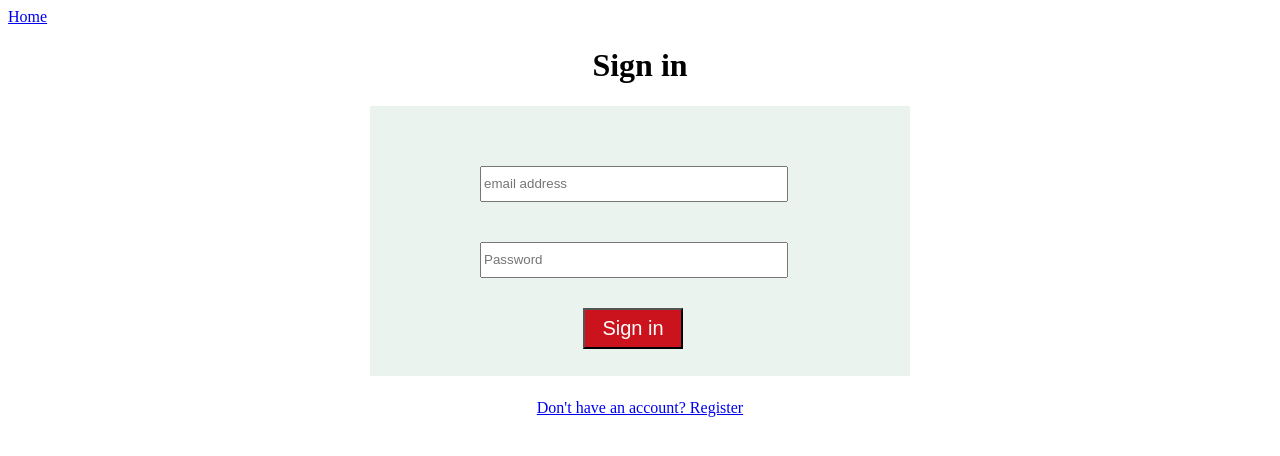
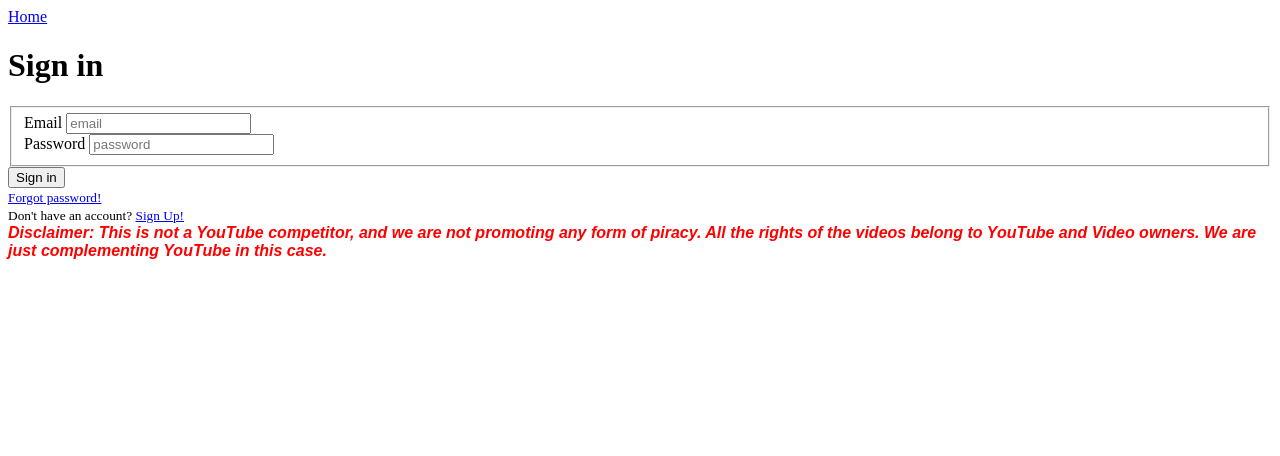
Before and after one commit to roochieng/YouTube_BookMarker, a Flask app: page /login in a window 1280 px wide. Shown: the top 456 px of the page. Run offline with Flask 3, Linux system fonts and the light colour scheme; parts of the project's set-up code (start-up, migrations or seed data) failed here and were passed over.

Commit message:
adding sign up and signin

```diff
--- a/YoutubeBookMark/app.py
+++ b/YoutubeBookMark/app.py
@@ -1,8 +1,13 @@
 from flask import render_template, request, url_for, flash, redirect
-from models.base_model import RegistrationForm, LoginForm
-# from flask_sqlalchemy import SQLAlchemy
+from models.base_model import RegistrationForm, LoginForm, UrlBookmark
+from flask_sqlalchemy import SQLAlchemy
 from flask_migrate import Migrate
-from config import app, db
+from config import app, db, bcrypt
+from pytube import YouTube
+from models.storage import User
+from models.ytbookmarker import YouTubeBookMarker
+from datetime import datetime
+from flask_login import login_user, current_user, logout_user, login_required
 
 
 
@@ -10,25 +15,62 @@
 def index():
     return render_template("index.html")
 
-@app.route("/bookmarks", methods=['GET', 'POST'])
-# @login_required
+@app.route("/dashboard", methods=['GET', 'POST'])
+@login_required
 def bookmarks():
     return render_template("bookmarks.html")
 
 @app.route("/login", methods=['GET', 'POST'])
 def login():
-    return render_template("login.html")
+    form = LoginForm()
+    if form.validate_on_submit():
+        user = User.query.filter_by(email=form.email.data).first()
+        if user and bcrypt.check_password_hash(user.password, form.password.data):
+            login_user(user)
+            next_page = request.args.get('next')
+            return redirect(next_page) if next_page else redirect(url_for('dashboard'))
+        else:
+            flash('Login unsuccessful. Check email and password', 'danger')
+    return render_template("login.html", titel='login', form=form)
 
 @app.route("/signup", methods=['GET', 'POST'])
 def signup():
     form = RegistrationForm()
     if form.validate_on_submit():
+        hashed_pass = bcrypt.generate_password_hash(form.password.data).decode('utf-8')
+        # Create an application context-----app.app_context().push()
+        with app.app_context():
+            user = User(email=form.email.data, password=hashed_pass, date_created=datetime.utcnow())
+            db.session.add(user)
+            db.session.commit()
         flash(f"Account for email: {form.email.data} has been created!", "success")
-        return redirect(url_for('home'))
-    return render_template("signup.html")
+        return redirect(url_for('login'))
+    return render_template("signup.html", title='Register', form=form)
+
+@app.route("/logout", methods=['GET', 'POST'])
+def logout():
+    logout_user()
+    return render_template("index.html")
 
 
+@app.route("/forgot_password", methods=['GET', 'POST'])
+def forgot_password():
+    return render_template("forgot_password.html")
+
+@app.route("/bookmark", methods=['GET', 'POST'])
+def bookmark():
+    form = UrlBookmark()
+    url = form.url.data
+    if url:
+        video = YouTubeBookMarker(url)
+        video_name = video.get_title()
+        channel_name = video.get_channel_name()
+        with app.app_context():
+            bookmark = UrlBookmark(video_url=url, video_name=video_name, channel_name=channel_name, date_created=datetime.utcnow())
+        flash(f"You have book marked video link with title: {video_name}! check it on bookmarks", 'success')
+    else:
+        flash("Please provide a valid URL.", 'danger')
+    return render_template("bookmark.html", form=form)
+
 if __name__ == "__main__":
-    with app.app_context():
-        db.create_all()
     app.run(debug=True)
--- a/YoutubeBookMark/models/base_model.py
+++ b/YoutubeBookMark/models/base_model.py
@@ -1,25 +1,18 @@
 from collections.abc import Mapping, Sequence
 from typing import Any
-from config import db
 from datetime import datetime
-from flask import SQLAlchemy
+from flask_sqlalchemy import SQLAlchemy
 from sqlalchemy.orm import relationship
 from flask_login import UserMixin
-from config import app
 from flask_wtf import FlaskForm
 from wtforms import StringField, PasswordField, SubmitField
 from wtforms.validators import Length, ValidationError, DataRequired, Email, EqualTo
-from flask_login import login_user, LoginManager, login_required, logout_user, current_user
-from . import User
+from flask_login import login_user, login_required, logout_user, current_user
+from models.storage import User, BookMarks
+from email_validator import validate_email, EmailNotValidError
+from pytube import YouTube, Playlist, Channel
+from pytube.exceptions import VideoUnavailable
 
-
-login_manager = LoginManager
-# login_manager.init_app(app=app)
-login_manager.login_view = 'login'
-
-@login_manager.user_loader
-def load_user(user_id):
-    return(User.query.get(int(user_id)))
 
 
 class RegistrationForm(FlaskForm):
@@ -39,7 +32,7 @@
                                          Length(min=6, max=20)],
                                     render_kw={"placeholder": "password"})
     confirm_password = PasswordField('Confirm Password', validators=[DataRequired(), EqualTo('password')],
-                                    render_kw={"placeholder": "password"})
+                                    render_kw={"placeholder": "confirm password"})
     submit = SubmitField("Register")
 
 
@@ -52,9 +45,15 @@
         Raises:
             ValidationError: _The error to raise if email exists_
         """
+        try:
+            valid = validate_email(email.data)
+            email.data = valid.email
+        except EmailNotValidError as e:
+            raise ValidationError('Invalid email address')
         user = User.query.filter_by(email=email.data).first()
         if user:
             raise ValidationError('The email address is registered, log in or register with another email')
+
 
 
 class LoginForm(FlaskForm):
@@ -68,3 +67,9 @@
     password = PasswordField('Password', validators=[DataRequired()],
                                     render_kw={"placeholder": "password"})
     submit = SubmitField("Sign in")
+
+
+class UrlBookmark(FlaskForm):
+    url = StringField('Video url', validators=[DataRequired()],
+                      render_kw={"placeholder": "youtube video url"})
+    submit = SubmitField('Bookmark')
--- a/YoutubeBookMark/templates/layout.html
+++ b/YoutubeBookMark/templates/layout.html
@@ -4,8 +4,16 @@
         <meta charset="UTF-8">
         <meta name="viewport" content="width=device-width, initial-scale=1.0">
             <title>YouTube BookMarker</title>
+        <link rel="stylesheet" href="../static/css/table_styles.css">
     </head>
     <body>
         {% block body %}{% endblock %}
     </body>
+    <footer class="disclaimer">
+        Disclaimer: This is not a YouTube competitor,
+        and we are not promoting any form of piracy. All
+        the rights of the videos belong to YouTube and
+        Video owners. We are just complementing YouTube in
+        this case.
+    </footer>
 </html>
--- a/YoutubeBookMark/templates/login.html
+++ b/YoutubeBookMark/templates/login.html
@@ -4,29 +4,37 @@
 <head>
     <a href="{{url_for('index')}}">Home</a><br>
     <link rel="stylesheet" href="../static/css/table_styles.css">
-    <h1 class="signup">Sign in</h1>
+    <h1 class="register">Sign in</h1>
 </head>
 <body>
     <!-- Sing in area -->
-    <div class="containers">
-        <form class="signin_form">
-            <div>
-                <div>
-                    <input class="email" type="text" placeholder="email address" name="email">
+    <div class="content-section">
+        <form method="POST" action="">
+            {{ form.hidden_tag() }}
+            <fieldset class="form-group">
+                <div class="form-group">
+                    {{ form.email.label(class="form-control-label") }}
+                    {{ form.email(class="form-control form-control-lg") }}
                 </div>
-                <div>
-                    <input class="email" name="password" type="password" placeholder="Password" name="password">
+                <div class="form-group">
+                    {{ form.password.label(class="form-control-label") }}
+                    {{ form.password(class="form-control form-control-lg") }}
                 </div>
-                <div>
-                    <button class="button">
-                        Sign in
-                    </button>
-                </div>
+            </fieldset>
+            <div class="form-group">
+                {{ form.submit(class="btn btn-outline-info") }}
             </div>
-                <div class="account_register">
-                    <a href="{{url_for('signup')}}">Don't have an account? Register</a><br>
-                </div>
+            <div class="bodder-top">
+                <small class="text-muted">
+                    <a class="ml-2" href="{{url_for('forgot_password')}}">Forgot password!</a>
+                </small>
+            </div>
         </form>
+        <div class="bodder-top">
+            <small class="text-muted">
+                Don't have an account? <a class="ml-2" href="{{url_for('signup')}}">Sign Up!</a>
+            </small>
+        </div>
     </div>
 </body>
 {% endblock %}
```
Also changed, not shown: YoutubeBookMark/config.py (+8 -2 lines), YoutubeBookMark/models/storage.py (+27 -10 lines), YoutubeBookMark/models/ytbookmarker.py (+54 -27 lines), YoutubeBookMark/templates/index.html (+4 -12 lines), YoutubeBookMark/templates/signup.html (+22 -18 lines).
